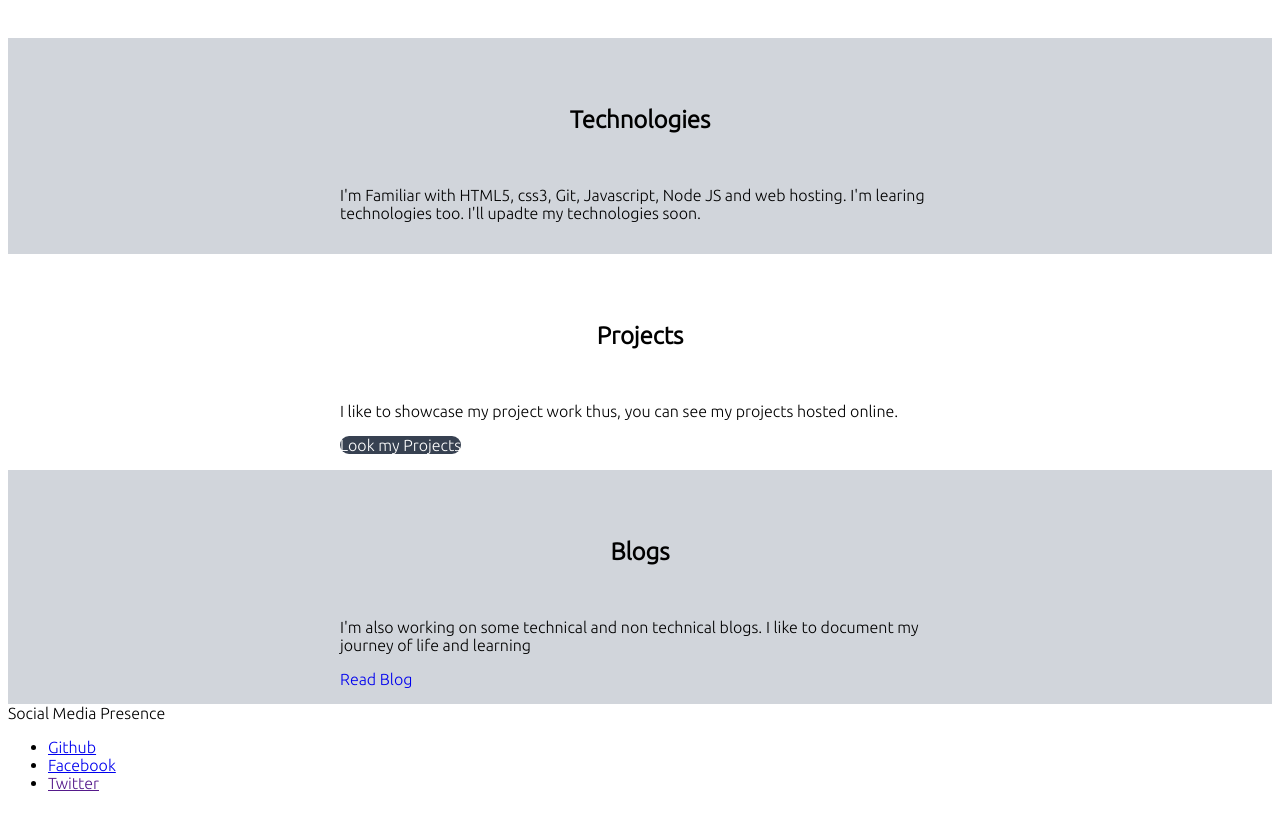
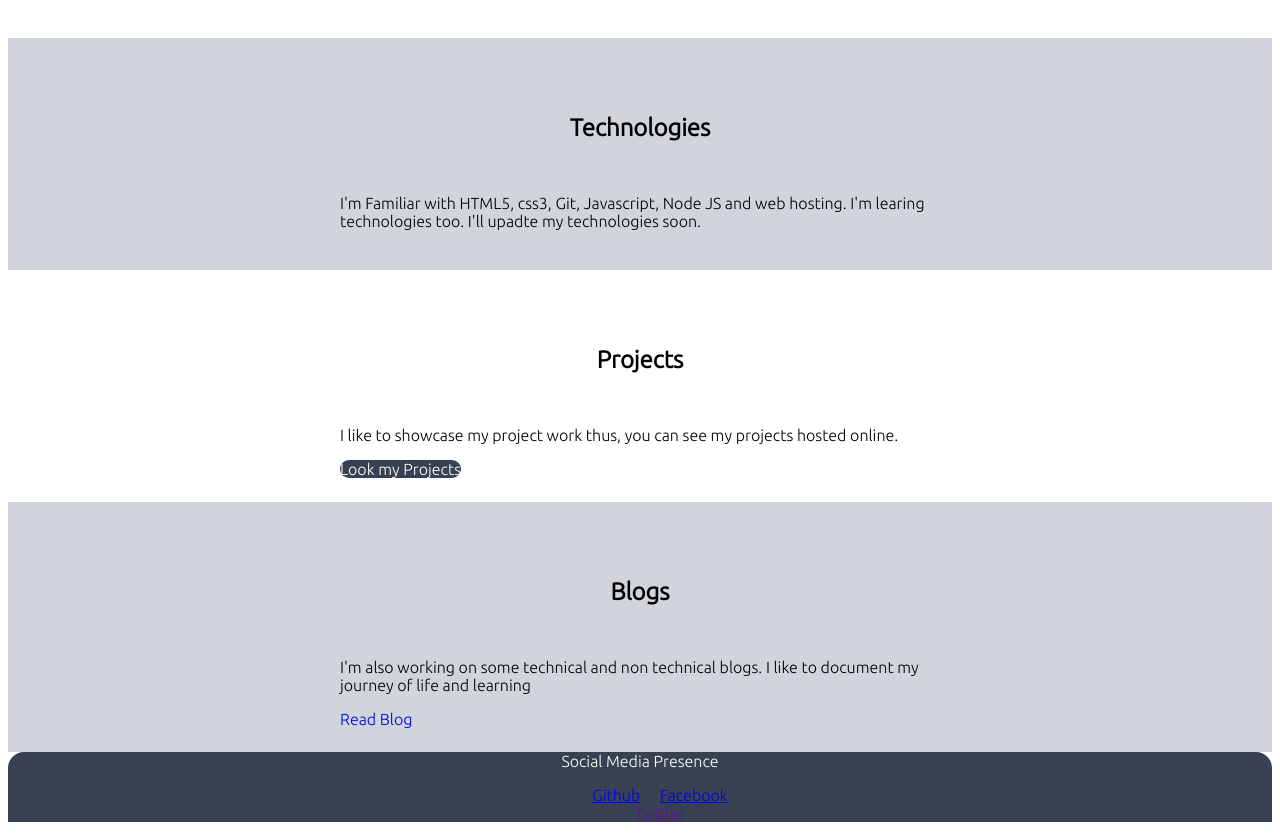
Before and after one commit to rohinipm/Rohini_SimpleWebpage, a plain HTML site: page index.html in a window 1280 px wide. Shown: the part 424-1262 px from the top of the page. Before the commit the page ends 1232 px from the top, so only its background shows below. Drawn offline with Linux system fonts and the light colour scheme.

Commit message:
docs: create footer

```diff
--- a/index.html
+++ b/index.html
@@ -27,7 +27,7 @@
     </nav>
     <header class="hero">
         <img class="hero-img" src="/images/hero-img.svg"/>
-        <h1 class="hero-heading">I am developerr</h1>
+        <h1 class="hero-heading">I AM DEVELOPER</h1>
     </header>
     <section class="section ow">
         <div class="container container-center">
@@ -52,15 +52,15 @@
         </div >
     </section>
 
-    <footer>
+    <footer class="footer">
         <div>Social Media Presence</div>
-        <ul>
-            <li>
+        <ul class="non-bullet nav-pills">
+            <li class="list-item-inline">
                 <a href="https://github.com/rohinipm">Github</a>
             </li>
-            <li>
+            <li class="list-item-inline">
                 <a href="https://www.facebook.com/rohini.regma">Facebook</a>
-            </li>
+            </liclass="list-item-inline">
             <li>
                 <a href="">Twitter</a>
             </li>
--- a/styles.css
+++ b/styles.css
@@ -15,7 +15,7 @@ font-family: 'Ubuntu', sans-serif;
 {
    /** padding-left: 1rem;
     padding-right: 1rem;**/
-    padding: 1rem 1rem;
+    padding: 1.5rem 1rem;
 }
 
 .container-center
@@ -101,3 +101,16 @@ font-family: 'Ubuntu', sans-serif;
 .ow{
     background-color: var(--off-white);
 }
+
+.footer{
+    background-color: var(--primary-color);
+    padding: 2rem 1 rem;
+    text-align: center;
+    color: white;
+    border-top-right-radius: 1rem;
+    border-top-left-radius: 1rem;
+}
+
+.footer .link{
+    color: white;
+}
```
